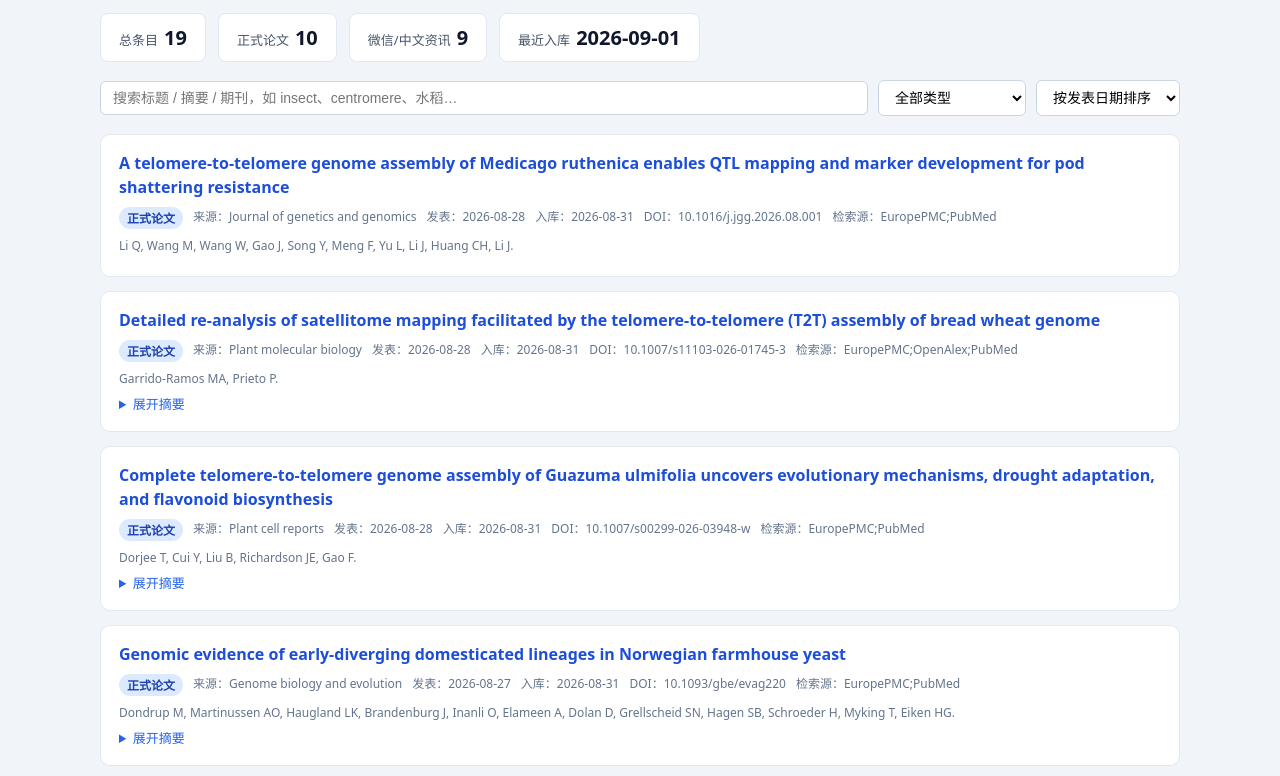
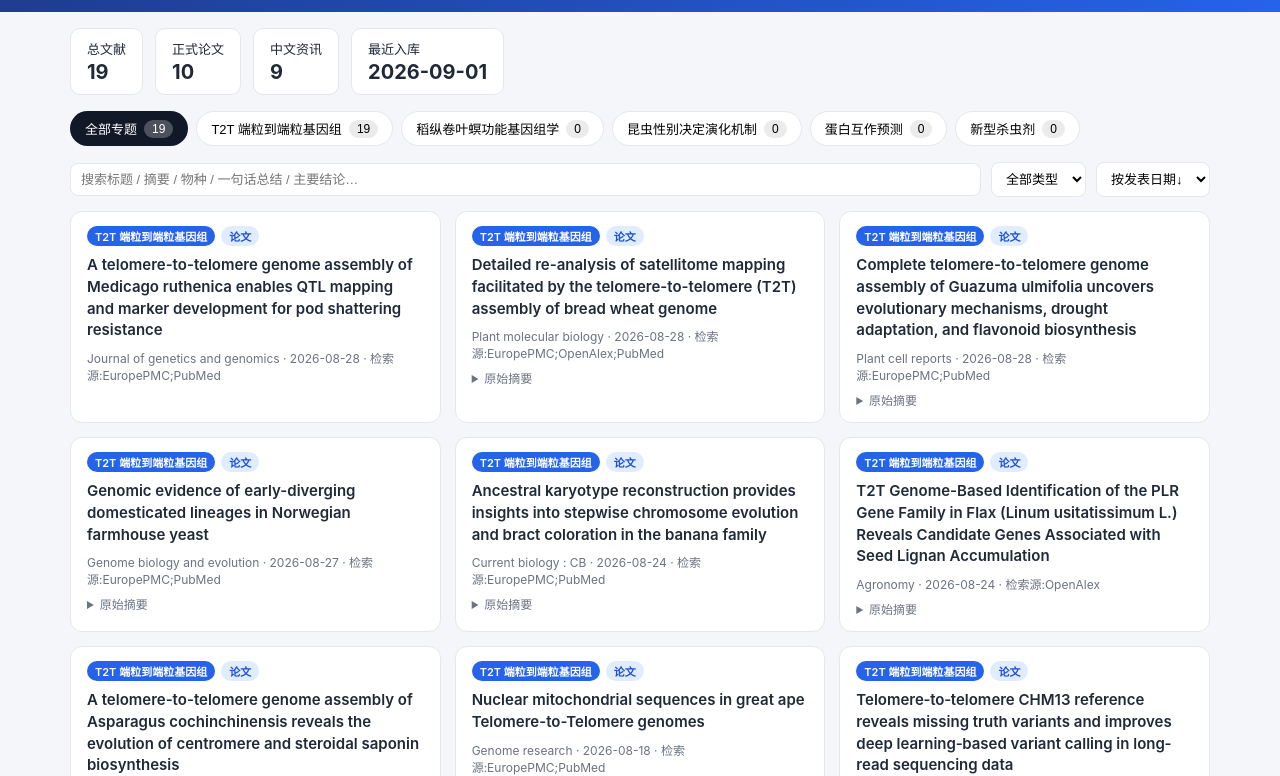
Before and after one commit to Triiumpher/t2t-literature-board, a plain HTML site: page index.html in a window 1280 px wide. Shown: the part 86-862 px from the top of the page. Drawn offline with Linux system fonts and the light colour scheme.

Commit message:
feat: multi-board digest email, multi-tab dashboard, Scopus/LLM env in workflow, rewrite README

```diff
--- a/index.html
+++ b/index.html
@@ -1,132 +1,147 @@
-<!DOCTYPE html>
+<!doctype html>
 <html lang="zh-CN">
 <head>
-<meta charset="UTF-8">
-<meta name="viewport" content="width=device-width, initial-scale=1.0">
-<meta name="robots" content="noindex,nofollow">
-<title>T2T（端粒到端粒）基因组文献看板</title>
+<meta charset="utf-8">
+<meta name="viewport" content="width=device-width,initial-scale=1">
+<title>T2T & 昆虫功能基因组 · 多专题科研文献看板</title>
 <style>
-  *{box-sizing:border-box;margin:0;padding:0}
-  body{font-family:system-ui,-apple-system,"Segoe UI","Microsoft YaHei",sans-serif;
-       background:#f1f5f9;color:#0f172a;padding:24px 16px;}
-  .wrap{max-width:1080px;margin:0 auto;}
-  header h1{font-size:22px;margin-bottom:6px;}
-  header .sub{font-size:13px;color:#64748b;margin-bottom:16px;line-height:1.6;}
-  .stats{display:flex;gap:12px;flex-wrap:wrap;margin-bottom:18px;}
-  .stat{background:#fff;border:1px solid #e2e8f0;border-radius:8px;padding:10px 18px;font-size:13px;color:#475569;}
-  .stat b{font-size:20px;color:#0f172a;margin-left:6px;}
-  .bar{display:flex;gap:10px;flex-wrap:wrap;margin-bottom:18px;align-items:center;}
-  input,select{padding:8px 12px;border:1px solid #cbd5e1;border-radius:6px;font-size:14px;background:#fff;}
-  input[type=text]{flex:1;min-width:220px;}
-  .list{display:grid;gap:14px;}
-  .card{background:#fff;border:1px solid #e2e8f0;border-radius:10px;padding:16px 18px;}
-  .card h3{font-size:16px;line-height:1.5;margin-bottom:8px;}
-  .card h3 a{color:#1d4ed8;text-decoration:none;}
-  .card h3 a:hover{text-decoration:underline;}
-  .meta{font-size:12px;color:#64748b;display:flex;gap:10px;flex-wrap:wrap;margin-bottom:8px;}
-  .tag{display:inline-block;padding:2px 8px;border-radius:999px;font-size:12px;font-weight:600;}
-  .tag-paper{background:#dbeafe;color:#1e40af;}
-  .tag-wechat{background:#fef3c7;color:#92400e;}
-  .authors{font-size:12px;color:#64748b;margin-bottom:6px;}
-  details{font-size:14px;color:#334155;line-height:1.7;}
-  details summary{cursor:pointer;color:#2563eb;font-size:13px;}
-  .empty{color:#b91c1c;background:#fef2f2;border:1px solid #fecaca;padding:14px;border-radius:8px;font-size:14px;line-height:1.7;}
-  footer{margin-top:24px;font-size:12px;color:#94a3b8;text-align:center;line-height:1.7;}
+  :root{--bg:#f4f6fa;--card:#fff;--line:#e5e7eb;--text:#1f2937;--muted:#6b7280;--accent:#2563eb;}
+  *{box-sizing:border-box;}
+  body{margin:0;background:var(--bg);color:var(--text);
+    font-family:-apple-system,BlinkMacSystemFont,'Segoe UI','PingFang SC','Microsoft YaHei',sans-serif;}
+  header{background:linear-gradient(135deg,#1e3a8a,#2563eb);color:#fff;padding:22px 20px;}
+  header h1{margin:0 0 6px;font-size:20px;}
+  header p{margin:0;font-size:13px;opacity:.9;}
+  .wrap{max-width:1180px;margin:0 auto;padding:16px 20px 60px;}
+  .board-tabs{display:flex;flex-wrap:wrap;gap:8px;margin:16px 0;}
+  .tab{border:1px solid var(--line);background:#fff;border-radius:999px;padding:7px 14px;font-size:13px;cursor:pointer;display:flex;align-items:center;gap:7px;}
+  .tab.active{color:#fff;border-color:transparent;}
+  .tab .badge{background:rgba(0,0,0,.08);border-radius:999px;padding:0 8px;font-size:12px;line-height:18px;}
+  .tab.active .badge{background:rgba(255,255,255,.25);}
+  .controls{display:flex;flex-wrap:wrap;gap:10px;align-items:center;margin-bottom:14px;}
+  .controls input,.controls select{padding:8px 10px;border:1px solid var(--line);border-radius:8px;font-size:13px;background:#fff;}
+  .controls input[type=search]{flex:1;min-width:220px;}
+  .stats{display:flex;gap:12px;flex-wrap:wrap;margin-bottom:8px;}
+  .stat{background:#fff;border:1px solid var(--line);border-radius:10px;padding:10px 16px;font-size:13px;}
+  .stat b{display:block;font-size:20px;margin-top:2px;}
+  .grid{display:grid;grid-template-columns:repeat(auto-fill,minmax(340px,1fr));gap:14px;}
+  .card{background:var(--card);border:1px solid var(--line);border-radius:12px;padding:14px 16px;display:flex;flex-direction:column;gap:8px;}
+  .chips{display:flex;flex-wrap:wrap;gap:6px;}
+  .chip{font-size:11px;padding:2px 8px;border-radius:999px;font-weight:600;}
+  .chip.type-paper{background:#e0ecff;color:#1d4ed8;}
+  .chip.type-wechat{background:#e6f7ee;color:#047857;}
+  .chip.board{color:#fff;}
+  .title{font-size:15px;font-weight:600;line-height:1.45;margin:0;}
+  .title a{color:var(--text);text-decoration:none;}
+  .title a:hover{color:var(--accent);}
+  .meta{font-size:12px;color:var(--muted);}
+  .species{font-size:13px;}
+  .takeaway{background:#eff6ff;border-left:3px solid var(--accent);padding:7px 10px;border-radius:4px;font-size:13px;}
+  .conclusion{background:#f9fafb;border-left:3px solid #9ca3af;padding:7px 10px;border-radius:4px;font-size:13px;color:#374151;}
+  details summary{cursor:pointer;font-size:12px;color:var(--muted);}
+  details .abstract{font-size:12.5px;color:#4b5563;margin-top:6px;line-height:1.6;}
+  .empty{padding:40px;text-align:center;color:var(--muted);}
+  footer{color:#9ca3af;font-size:12px;text-align:center;margin-top:30px;}
 </style>
 </head>
 <body>
+<header>
+  <h1>🧬 T2T &amp; 昆虫功能基因组 · 多专题科研文献看板</h1>
+  <p>正式论文多源检索（Europe PMC / PubMed / OpenAlex / Scopus）＋中文资讯每日补录 ｜ 字段含一句话总结 · 研究物种 · 主要结论</p>
+</header>
 <div class="wrap">
-  <header>
-    <h1>T2T（Telomere-to-Telomere / 端粒到端粒）基因组文献看板</h1>
-    <div class="sub">正式论文由 GitHub Actions 每日从 Europe PMC / PubMed / OpenAlex 三源自动采集去重；微信公众号与中文资讯每日补录。点击标题跳转原文。</div>
-  </header>
-
-  <div class="stats">
-    <div class="stat">总条目<b id="stTotal">–</b></div>
-    <div class="stat">正式论文<b id="stPaper">–</b></div>
-    <div class="stat">微信/中文资讯<b id="stWechat">–</b></div>
-    <div class="stat">最近入库<b id="stLatest">–</b></div>
+  <div class="stats" id="stats"></div>
+  <div class="board-tabs" id="tabs"></div>
+  <div class="controls">
+    <input type="search" id="q" placeholder="搜索标题 / 摘要 / 物种 / 一句话总结 / 主要结论…">
+    <select id="typeFilter"><option value="">全部类型</option><option value="paper">论文</option><option value="wechat">资讯</option></select>
+    <select id="sort"><option value="date">按发表日期↓</option><option value="added">按入库日期↓</option></select>
   </div>
-
-  <div class="bar">
-    <input type="text" id="kw" placeholder="搜索标题 / 摘要 / 期刊，如 insect、centromere、水稻…">
-    <select id="type">
-      <option value="all">全部类型</option>
-      <option value="paper">仅正式论文</option>
-      <option value="wechat">仅微信/中文资讯</option>
-    </select>
-    <select id="sort">
-      <option value="publish_date">按发表日期排序</option>
-      <option value="added_at">按入库日期排序</option>
-    </select>
-  </div>
-
-  <div class="list" id="list"></div>
-
-  <footer>
-    数据源：Europe PMC + PubMed + OpenAlex（仅正式发表，已排除预印本）+ 每日补录的微信/中文资讯<br>
-    本地预览：在本目录执行 <code>python3 -m http.server 8000</code> 后访问 localhost:8000
-  </footer>
+  <div class="grid" id="grid"></div>
+  <div class="empty" id="empty" hidden>当前筛选条件下没有匹配的文献。</div>
+  <footer id="foot"></footer>
 </div>
-
 <script>
-let DATA = [];
-const $ = id => document.getElementById(id);
-const esc = s => (s||"").replace(/[&<>"]/g, c => ({'&':'&amp;','<':'&lt;','>':'&gt;','"':'&quot;'}[c]));
-
-async function load(){
+const BOARDS = {
+  t2t:{name:'T2T 端粒到端粒基因组',color:'#2563eb'},
+  cmed:{name:'稻纵卷叶螟功能基因组学',color:'#059669'},
+  sexdet:{name:'昆虫性别决定演化机制',color:'#7c3aed'},
+  ppi:{name:'蛋白互作预测',color:'#0891b2'},
+  insecticide:{name:'新型杀虫剂',color:'#d97706'}
+};
+const BOARD_ORDER=['t2t','cmed','sexdet','ppi','insecticide'];
+let DATA=[], activeBoard='all';
+const $=s=>document.querySelector(s);
+function esc(s){return (s??'').toString().replace(/[&<>"']/g,c=>({'&':'&amp;','<':'&lt;','>':'&gt;','"':'&quot;',"'":'&#39;'}[c]));}
+function boardChips(item){
+  return (item.boards&&item.boards.length?item.boards:['t2t']).map(b=>{
+    const cfg=BOARDS[b]||{name:b,color:'#6b7280'};
+    return `<span class="chip board" style="background:${cfg.color}">${esc(cfg.name)}</span>`;
+  }).join('');
+}
+function speciesLine(it){
+  const parts=[it.species_zh,it.species_en,it.species_latin?('<i>'+esc(it.species_latin)+'</i>'):''].filter(Boolean);
+  return parts.length?`🧬 研究物种：${parts.join(' · ')}`:'';
+}
+function render(){
+  const q=$('#q').value.trim().toLowerCase(), tf=$('#typeFilter').value, sort=$('#sort').value;
+  let list=DATA.filter(it=>{
+    if(activeBoard!=='all' && !(it.boards||['t2t']).includes(activeBoard)) return false;
+    if(tf && it.type!==tf) return false;
+    if(q){
+      const hay=[it.title,it.abstract,it.takeaway,it.conclusion,it.species_zh,it.species_en,it.species_latin,
+        ...(it.boards||[]).map(b=>(BOARDS[b]||{}).name)].join(' ').toLowerCase();
+      if(!hay.includes(q)) return false;
+    }
+    return true;
+  });
+  list.sort((a,b)=> (sort==='added'?(b.added_at||''):(b.publish_date||'')).localeCompare(sort==='added'?(a.added_at||''):(a.publish_date||'')));
+  $('#grid').innerHTML=list.map(it=>{
+    const meta=[it.source,it.publish_date,it.via?('检索源:'+it.via):''].filter(Boolean).join(' · ');
+    const title=it.url?`<a href="${esc(it.url)}" target="_blank" rel="noopener">${esc(it.title)}</a>`:esc(it.title);
+    const sp=speciesLine(it);
+    return `<div class="card">
+      <div class="chips">${boardChips(it)}<span class="chip type-${it.type}">${it.type==='paper'?'论文':'资讯'}</span></div>
+      <div class="title">${title}</div>
+      <div class="meta">${esc(meta)}</div>
+      ${sp?`<div class="species">${sp}</div>`:''}
+      ${it.takeaway?`<div class="takeaway">📌 一句话总结：${esc(it.takeaway)}</div>`:''}
+      ${it.conclusion?`<div class="conclusion">🔍 主要结论：${esc(it.conclusion)}</div>`:''}
+      ${it.abstract?`<details><summary>原始摘要</summary><div class="abstract">${esc(it.abstract)}</div></details>`:''}
+    </div>`;
+  }).join('');
+  $('#empty').hidden=list.length>0;
+}
+function renderTabs(){
+  const counts={all:DATA.length};Object.keys(BOARDS).forEach(k=>counts[k]=0);
+  DATA.forEach(it=>(it.boards&&it.boards.length?it.boards:['t2t']).forEach(b=>{if(b in counts)counts[b]++}));
+  const tabs=[['all','全部专题'],...BOARD_ORDER.map(k=>[k,BOARDS[k].name])];
+  $('#tabs').innerHTML=tabs.map(([k,name])=>{
+    const active=k===activeBoard, cfg=k==='all'?{color:'#111827'}:BOARDS[k];
+    return `<button class="tab ${active?'active':''}" data-b="${k}" ${active?`style="background:${cfg.color}"`:''}>${esc(name)}<span class="badge">${counts[k]||0}</span></button>`;
+  }).join('');
+  document.querySelectorAll('.tab').forEach(t=>t.onclick=()=>{activeBoard=t.dataset.b;renderTabs();render();});
+}
+function renderStats(){
+  const papers=DATA.filter(d=>d.type==='paper').length, wechat=DATA.filter(d=>d.type==='wechat').length;
+  const latest=DATA.map(d=>d.added_at||'').sort().pop()||'-';
+  $('#stats').innerHTML=[`总文献 <b>${DATA.length}</b>`,`正式论文 <b>${papers}</b>`,`中文资讯 <b>${wechat}</b>`,`最近入库 <b>${latest}</b>`]
+    .map(s=>`<div class="stat">${s}</div>`).join('');
+}
+async function init(){
   try{
-    const r = await fetch('./literature.json', {cache:'no-store'});
-    if(!r.ok) throw new Error(r.status);
-    DATA = await r.json();
-    render();
+    const r=await fetch('literature.json?_='+Date.now());
+    if(!r.ok) throw new Error('HTTP '+r.status);
+    DATA=await r.json();
   }catch(e){
-    $('list').innerHTML = `<div class="empty">加载 literature.json 失败（${esc(String(e))}）。<br>
-      直接双击打开 html 时浏览器会禁止读取本地 json，请在项目目录运行
-      <code>python3 -m http.server 8000</code>，再访问 http://127.0.0.1:8000/ ；部署到 GitHub Pages 后无此问题。</div>`;
+    document.getElementById('grid').innerHTML='<div class="empty">literature.json 加载失败：'+esc(e.message)+'<br>请确认已通过 GitHub Actions / 本地脚本生成该文件。</div>';
+    return;
   }
+  renderStats();renderTabs();render();
+  $('#foot').textContent=`共 ${DATA.length} 条 · 数据文件 literature.json · 静态托管于 GitHub Pages`;
 }
-
-function render(){
-  const kw = $('kw').value.trim().toLowerCase();
-  const type = $('type').value;
-  const sortKey = $('sort').value;
-  const items = DATA.filter(it=>{
-    if(type!=='all' && it.type!==type) return false;
-    if(!kw) return true;
-    return [it.title,it.abstract,it.source,it.authors].join(' ').toLowerCase().includes(kw);
-  }).sort((a,b)=>(b[sortKey]||'').localeCompare(a[sortKey]||''));
-
-  $('stTotal').textContent = DATA.length;
-  $('stPaper').textContent = DATA.filter(x=>x.type==='paper').length;
-  $('stWechat').textContent = DATA.filter(x=>x.type!=='paper').length;
-  $('stLatest').textContent = DATA.map(x=>x.added_at||'').sort().pop()||'–';
-
-  $('list').innerHTML = items.length ? items.map(it=>{
-    const isPaper = it.type==='paper';
-    const tag = isPaper
-      ? '<span class="tag tag-paper">正式论文</span>'
-      : '<span class="tag tag-wechat">微信/资讯</span>';
-    return `<div class="card">
-      <h3><a href="${esc(it.url||'#')}" target="_blank" rel="noopener">${esc(it.title)}</a></h3>
-      <div class="meta">${tag}
-        <span>来源：${esc(it.source||'–')}</span>
-        <span>发表：${esc(it.publish_date||'–')}</span>
-        <span>入库：${esc(it.added_at||'–')}</span>
-        ${it.doi?`<span>DOI：${esc(it.doi)}</span>`:''}
-        ${it.via?`<span>检索源：${esc(it.via)}</span>`:''}
-      </div>
-      ${it.authors?`<div class="authors">${esc(it.authors)}</div>`:''}
-      ${it.abstract?`<details><summary>展开摘要</summary><div style="margin-top:6px;">${esc(it.abstract)}</div></details>`:''}
-    </div>`;
-  }).join('') : '<div class="empty">当前筛选条件下没有匹配条目。</div>';
-}
-
-['kw','type','sort'].forEach(id=>{
-  $(id).addEventListener('input', render);
-  $(id).addEventListener('change', render);
-});
-load();
+$('#q').oninput=render;$('#typeFilter').onchange=render;$('#sort').onchange=render;
+init();
 </script>
 </body>
 </html>
```
Also changed, not shown: 3 other files.
